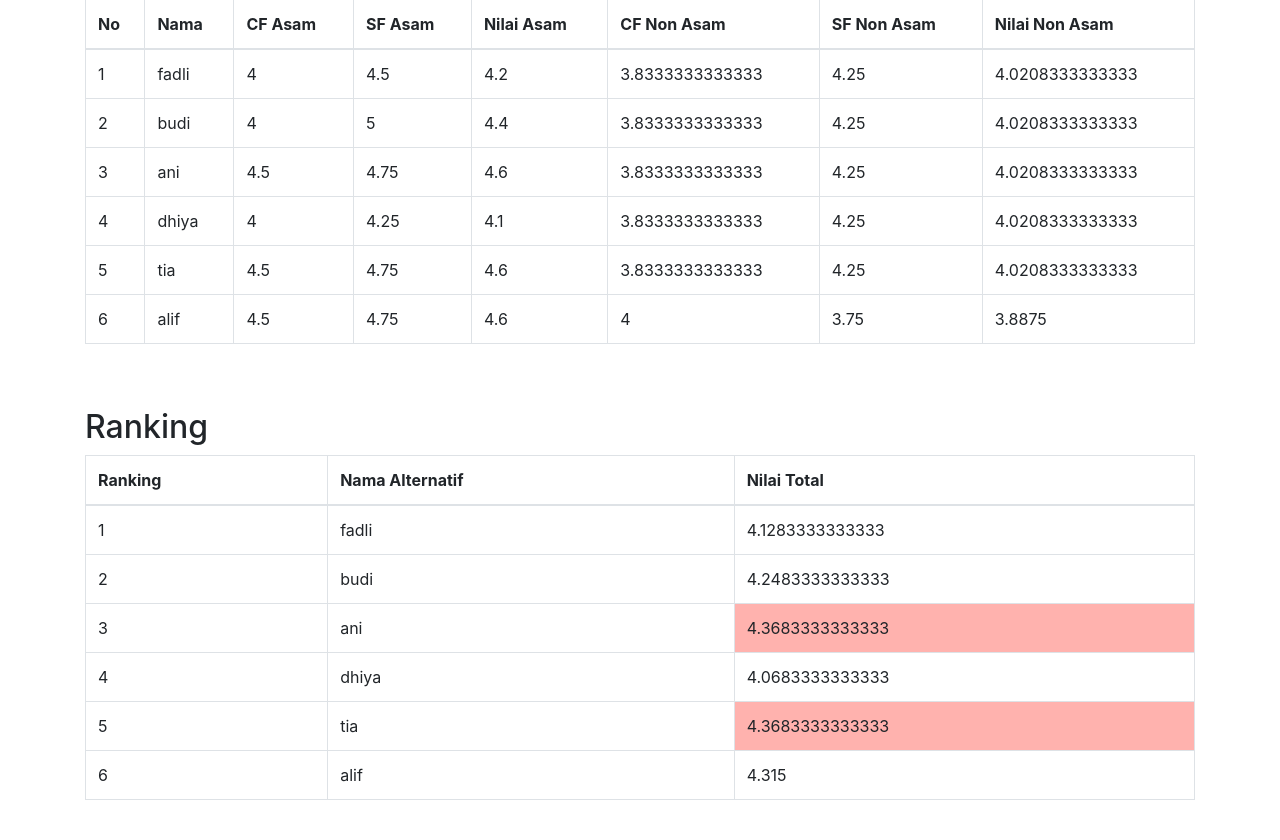
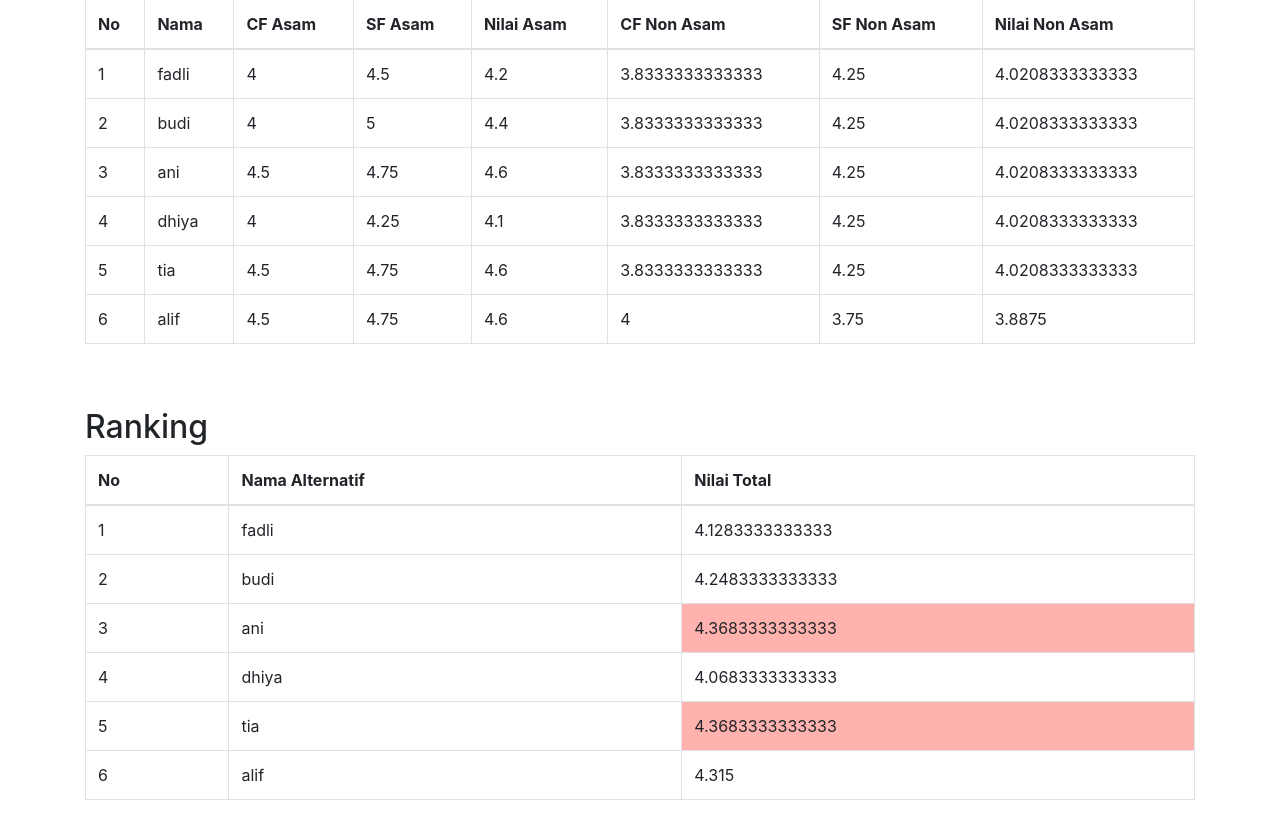
Before and after one commit to fadliaditama/spk4, a CodeIgniter app: page /spk4/Perhitungan in a window 1280 px wide. Shown: the part 2958-3798 px from the top of the page. Run offline with CodeIgniter, Linux system fonts and the light colour scheme; data comes from the database, SQL or seed files in the repository; some libraries are stand-ins or nearby versions.

Commit message:
edit kolom rangking -> no

```diff
--- a/application/views/v_perhitungan.php
+++ b/application/views/v_perhitungan.php
@@ -267,7 +267,7 @@
 			<table class="table table-bordered js-sort-table">
 				<thead>
 					<tr>
-						<th>Ranking</th>
+						<th>No</th>
 						<th>Nama Alternatif</th>
 						<th class="js-sort-number">Nilai Total</th>
 					</tr>
```
